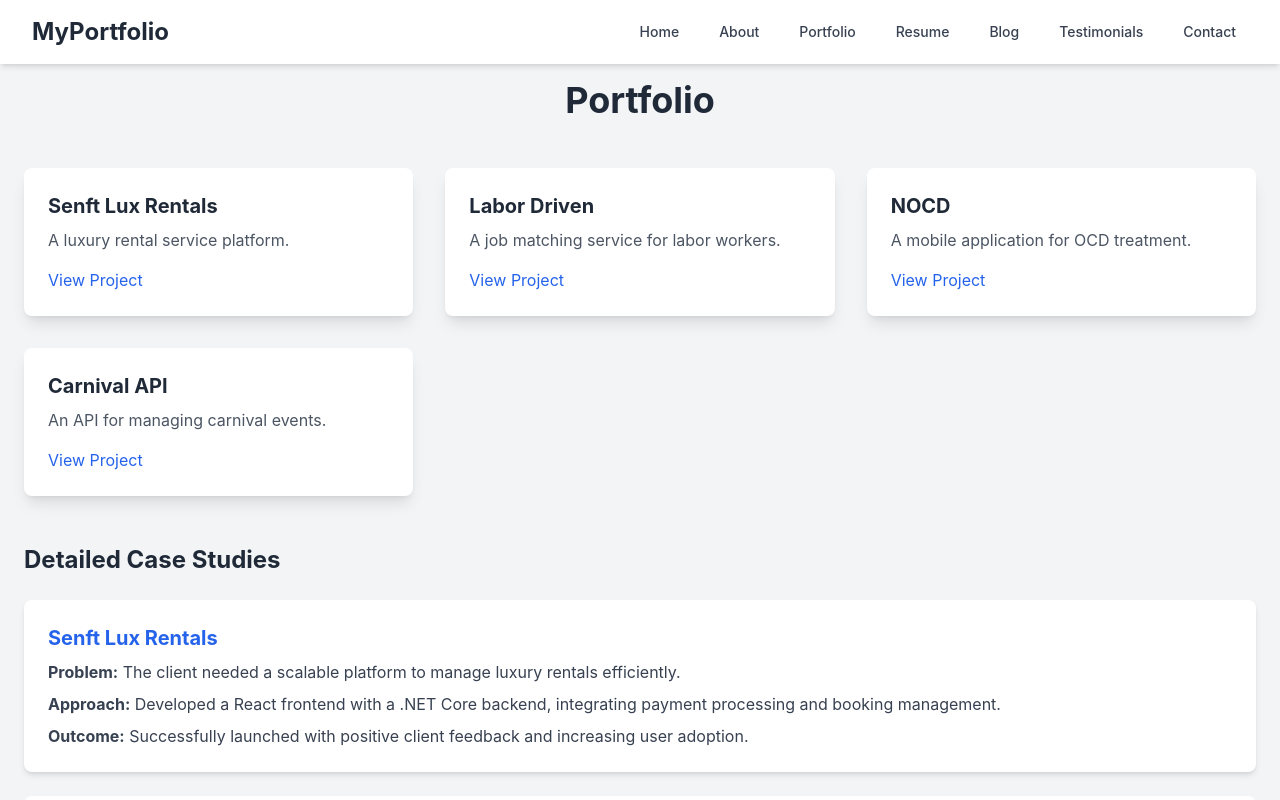
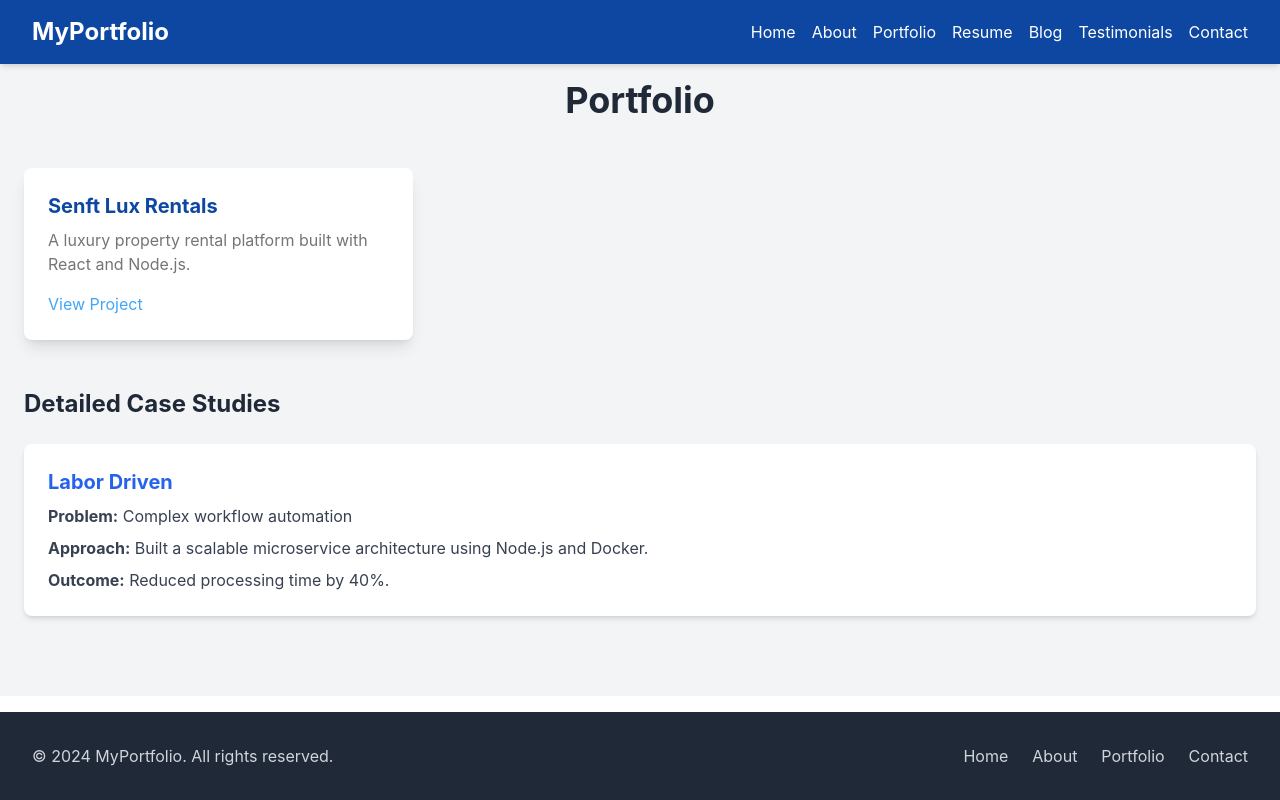
Before and after one commit to stephensenft21/portfoliosite, a React (Create React App) app: page /portfoliosite/portfolio in a window 1280 px wide. Shown: the top 800 px of the page. Built offline with nearby package versions, Linux system fonts and the light colour scheme.

Commit message:
updated components

```diff
--- a/src/components/Articles.js
+++ b/src/components/Articles.js
@@ -1,18 +1,12 @@
 import React from 'react';
-import './Articles.css';
 
 const articles = [
   {
-    title: 'Exploring the Latest in React 18',
-    summary: 'An in-depth look at the new features and improvements in React 18.',
+    title: 'Understanding React Hooks',
+    excerpt: 'Learn about the power of React Hooks and how they can simplify your component logic.',
     link: '#'
   },
-  {
-    title: 'Handling State Management with Redux',
-    summary: 'A guide to managing complex state in React applications using Redux.',
-    link: '#'
-  },
-  // Add more articles as needed
+  // Add other articles...
 ];
 
 const Articles = () => {
--- a/src/components/ClientFeedback.js
+++ b/src/components/ClientFeedback.js
@@ -1,18 +1,11 @@
 import React from 'react';
-import './ClientFeedback.css';
 
 const feedbacks = [
   {
-    name: 'John Doe',
-    feedback: 'Stephen was instrumental in our project’s success. His attention to detail and ability to solve complex problems was invaluable.',
-    position: 'Project Manager at TechCorp'
+    client: 'John Doe',
+    feedback: 'Amazing work! The project was delivered on time and exceeded all expectations.',
   },
-  {
-    name: 'Jane Smith',
-    feedback: 'Working with Stephen was a pleasure. His expertise in full-stack development significantly improved our product’s performance.',
-    position: 'CTO at Innovatech'
-  },
-  // Add more feedback as needed
+  // Add other feedbacks...
 ];
 
 const ClientFeedback = () => {
--- a/src/components/DetailedCaseStudies.js
+++ b/src/components/DetailedCaseStudies.js
@@ -1,21 +1,13 @@
 import React from 'react';
-import './DetailedCaseStudies.css';
 
 const caseStudies = [
   {
-    title: 'Senft Lux Rentals',
-    problem: 'The client needed a scalable platform to manage luxury rentals efficiently.',
-    approach: 'Developed a React frontend with a .NET Core backend, integrating payment processing and booking management.',
-    technologies: ['React', '.NET Core', 'Stripe', 'SQL Server'],
-    outcome: 'Successfully launched with positive client feedback and increasing user adoption.'
+    title: 'Labor Driven',
+    problem: 'Complex workflow automation',
+    approach: 'Built a scalable microservice architecture using Node.js and Docker.',
+    outcome: 'Reduced processing time by 40%.',
   },
-  {
-    title: 'Labor Driven',
-    problem: 'Labor workers needed a reliable job matching service.',
-    approach: 'Built a responsive web app using React and AWS services for backend.',
-    technologies: ['React', 'AWS Cognito', 'Redux', 'Formik'],
-    outcome: 'Improved job matching accuracy and user engagement.'
-  }
+  // Add other case studies...
 ];
 
 const DetailedCaseStudies = () => {
--- a/src/components/Endorsements.js
+++ b/src/components/Endorsements.js
@@ -1,18 +1,12 @@
 import React from 'react';
-import './Endorsements.css';
 
 const endorsements = [
   {
-    name: 'Alice Brown',
-    endorsement: 'Stephen’s skill in React and Node.js is top-notch. He’s a developer you can rely on to deliver quality work.',
-    position: 'Lead Developer at SoftSolutions'
+    endorser: 'Jane Smith',
+    position: 'CTO, TechCorp',
+    endorsement: 'A highly skilled developer with an eye for detail and a passion for delivering quality work.',
   },
-  {
-    name: 'Michael Johnson',
-    endorsement: 'I highly recommend Stephen for any project requiring deep technical expertise and a collaborative approach.',
-    position: 'CEO at WebWorks'
-  },
-  // Add more endorsements as needed
+  // Add other endorsements...
 ];
 
 const Endorsements = () => {
@@ -30,4 +24,5 @@ const Endorsements = () => {
     </div>
   );
 };
+
 export default Endorsements;
--- a/src/components/ExperienceSummary.js
+++ b/src/components/ExperienceSummary.js
@@ -2,19 +2,12 @@ import React from 'react';
 
 const experiences = [
   {
-    role: 'Application Engineer',
-    company: 'SCRI/Mckesson',
-    date: 'April 2022 - April 2024',
-    location: 'Nashville, TN (Hybrid)',
-    description: 'Contributed to feature development for StudyCentral, ensuring compliance with healthcare regulations and enhancing application features.'
-  },
-  {
     role: 'Technical Resident/Automation Engineer',
     company: 'HCA Healthcare',
     date: 'October 2021 - April 2022',
-    location: 'Nashville, TN (Hybrid)',
     description: 'Streamlined tasks and implemented enterprise-level automations, saving 146 annual hours in HR.'
   },
+  // Add other experiences...
 ];
 
 const ExperienceSummary = () => {
--- a/src/components/Navbar.js
+++ b/src/components/Navbar.js
@@ -10,70 +10,46 @@ const Navbar = () => {
   };
 
   return (
-    <nav className="bg-white shadow-md fixed w-full z-10">
+    <nav className="bg-primary text-white shadow-md fixed w-full z-10">
       <div className="max-w-7xl mx-auto px-4 sm:px-6 lg:px-8">
         <div className="flex items-center justify-between h-16">
           <div className="flex items-center">
-            <Link to="/" className="text-2xl font-bold text-gray-800">
+            <Link to="/" className="text-2xl font-bold">
               MyPortfolio
             </Link>
           </div>
           <div className="hidden md:block">
             <div className="ml-10 flex items-baseline space-x-4">
-              <Link to="/" className="hover:text-blue-600 text-gray-700 px-3 py-2 rounded-md text-sm font-medium">
-                Home
-              </Link>
-              <Link to="/about" className="hover:text-blue-600 text-gray-700 px-3 py-2 rounded-md text-sm font-medium">
-                About
-              </Link>
-              <Link to="/portfolio" className="hover:text-blue-600 text-gray-700 px-3 py-2 rounded-md text-sm font-medium">
-                Portfolio
-              </Link>
-              <Link to="/resume" className="hover:text-blue-600 text-gray-700 px-3 py-2 rounded-md text-sm font-medium">
-                Resume
-              </Link>
-              <Link to="/blog" className="hover:text-blue-600 text-gray-700 px-3 py-2 rounded-md text-sm font-medium">
-                Blog
-              </Link>
-              <Link to="/testimonials" className="hover:text-blue-600 text-gray-700 px-3 py-2 rounded-md text-sm font-medium">
-                Testimonials
-              </Link>
-              <Link to="/contact" className="hover:text-blue-600 text-gray-700 px-3 py-2 rounded-md text-sm font-medium">
-                Contact
-              </Link>
+              {['Home', 'About', 'Portfolio', 'Resume', 'Blog', 'Testimonials', 'Contact'].map((item) => (
+                <Link
+                  key={item}
+                  to={`/${item.toLowerCase()}`}
+                  className="hover:text-accent transition duration-300"
+                >
+                  {item}
+                </Link>
+              ))}
             </div>
           </div>
           <div className="flex md:hidden">
-            <button onClick={toggleMenu} className="text-gray-700 hover:text-blue-600 focus:outline-none focus:text-blue-600">
+            <button onClick={toggleMenu} className="focus:outline-none">
               {isOpen ? <FaTimes className="h-6 w-6" /> : <FaBars className="h-6 w-6" />}
             </button>
           </div>
         </div>
       </div>
       {isOpen && (
-        <div className="md:hidden">
+        <div className="md:hidden bg-primary text-white">
           <div className="px-2 pt-2 pb-3 space-y-1 sm:px-3">
-            <Link to="/" className="hover:text-blue-600 text-gray-700 block px-3 py-2 rounded-md text-base font-medium">
-              Home
-            </Link>
-            <Link to="/about" className="hover:text-blue-600 text-gray-700 block px-3 py-2 rounded-md text-base font-medium">
-              About
-            </Link>
-            <Link to="/portfolio" className="hover:text-blue-600 text-gray-700 block px-3 py-2 rounded-md text-base font-medium">
-              Portfolio
-            </Link>
-            <Link to="/resume" className="hover:text-blue-600 text-gray-700 block px-3 py-2 rounded-md text-base font-medium">
-              Resume
-            </Link>
-            <Link to="/blog" className="hover:text-blue-600 text-gray-700 block px-3 py-2 rounded-md text-base font-medium">
-              Blog
-            </Link>
-            <Link to="/testimonials" className="hover:text-blue-600 text-gray-700 block px-3 py-2 rounded-md text-base font-medium">
-              Testimonials
-            </Link>
-            <Link to="/contact" className="hover:text-blue-600 text-gray-700 block px-3 py-2 rounded-md text-base font-medium">
-              Contact
-            </Link>
+            {['Home', 'About', 'Portfolio', 'Resume', 'Blog', 'Testimonials', 'Contact'].map((item) => (
+              <Link
+                key={item}
+                to={`/${item.toLowerCase()}`}
+                className="block px-3 py-2 rounded-md text-base font-medium hover:bg-accent transition duration-300"
+              >
+                {item}
+              </Link>
+            ))}
           </div>
         </div>
       )}
--- a/src/components/ProfessionalMilestones.js
+++ b/src/components/ProfessionalMilestones.js
@@ -1,5 +1,4 @@
 import React from 'react';
-import './ProfessionalMilestones.css';
 
 const milestones = [
   {
@@ -8,25 +7,9 @@ const milestones = [
     period: 'April 2022 - April 2024',
     description: 'Contributed to feature development for StudyCentral, ensuring compliance with healthcare regulations and enhancing application features.'
   },
-  {
-    role: 'Technical Resident/Automation Engineer',
-    company: 'HCA Healthcare',
-    period: 'October 2021 - April 2022',
-    description: 'Streamlined tasks and implemented enterprise-level automations, saving 146 annual hours in HR.'
-  },
-  {
-    role: 'Mobile Application Developer',
-    company: 'Relevnt, Inc.',
-    period: 'June 2021 - March 2022',
-    description: 'Implemented SSO integration and developed native modules, enhancing user engagement for the Relevnt app.'
-  },
-  {
-    role: 'Full Stack Developer Lead',
-    company: 'Labor Driven, LLC',
-    period: 'December 2020 - October 2021',
-    description: 'Led the technical management and development of a high-level web application, collaborating closely with a team of developers and product owners.'
-  }
+  // Add other milestones...
 ];
+
 const ProfessionalMilestones = () => {
   return (
     <div className="bg-white p-8 rounded-lg shadow-md">
--- a/src/components/ProjectShowcase.js
+++ b/src/components/ProjectShowcase.js
@@ -1,42 +1,26 @@
 import React from 'react';
-import './ProjectShowcase.css';
 
 const projects = [
   {
     title: 'Senft Lux Rentals',
-    description: 'A luxury rental service platform.',
-    image: '/path/to/senft-lux-rentals.jpg',
+    description: 'A luxury property rental platform built with React and Node.js.',
     link: '#'
   },
-  {
-    title: 'Labor Driven',
-    description: 'A job matching service for labor workers.',
-    image: '/path/to/labor-driven.jpg',
-    link: '#'
-  },
-  {
-    title: 'NOCD',
-    description: 'A mobile application for OCD treatment.',
-    image: '/path/to/nocd.jpg',
-    link: '#'
-  },
-  {
-    title: 'Carnival API',
-    description: 'An API for managing carnival events.',
-    image: '/path/to/carnival-api.jpg',
-    link: '#'
-  }
+  // Add other projects...
 ];
 
 const ProjectShowcase = () => {
   return (
     <div className="grid grid-cols-1 md:grid-cols-2 lg:grid-cols-3 gap-8">
       {projects.map((project, index) => (
-        <div key={index} className="bg-white shadow-lg rounded-lg overflow-hidden">
+        <div
+          key={index}
+          className="bg-white shadow-lg rounded-lg overflow-hidden hover:transform hover:scale-105 transition duration-300"
+        >
           <div className="p-6">
-            <h3 className="text-xl font-bold text-gray-800">{project.title}</h3>
-            <p className="text-gray-600 mt-2">{project.description}</p>
-            <a href={project.link} className="text-blue-600 mt-4 inline-block hover:text-blue-700">
+            <h3 className="text-xl font-bold text-primary">{project.title}</h3>
+            <p className="text-textSecondary mt-2">{project.description}</p>
+            <a href={project.link} className="text-secondary mt-4 inline-block hover:text-accent transition duration-300">
               View Project
             </a>
           </div>
--- a/src/components/Tutorials.js
+++ b/src/components/Tutorials.js
@@ -1,20 +1,13 @@
 import React from 'react';
-import './Tutorials.css';
 
 const tutorials = [
   {
-    title: 'Building a Full-Stack App with React and Node.js',
-    summary: 'A step-by-step guide to creating a full-stack web application using React for the frontend and Node.js for the backend.',
+    title: 'Building a REST API with Express.js',
+    excerpt: 'A step-by-step guide on creating a RESTful API using Node.js and Express.js.',
     link: '#'
   },
-  {
-    title: 'Getting Started with TypeScript in React',
-    summary: 'An introductory tutorial on integrating TypeScript into your React projects for better type safety.',
-    link: '#'
-  },
-  // Add more tutorials as needed
+  // Add other tutorials...
 ];
-
 
 const Tutorials = () => {
   return (
--- a/src/pages/HomePage.js
+++ b/src/pages/HomePage.js
@@ -2,13 +2,15 @@ import React from 'react';
 
 const HomePage = () => {
   return (
-    <section className="bg-gray-50 h-screen flex flex-col justify-center items-center text-center px-4">
-      <h1 className="text-4xl md:text-6xl font-bold text-gray-800 mb-4">Welcome to My Portfolio</h1>
-      <p className="text-lg md:text-xl text-gray-600 max-w-2xl mx-auto">
+    <section className="bg-background h-screen flex flex-col justify-center items-center text-center px-4">
+      <h1 className="text-4xl md:text-6xl font-bold text-primary mb-4 animate-fadeIn">
+        Welcome to My Portfolio
+      </h1>
+      <p className="text-lg md:text-xl text-textSecondary max-w-2xl mx-auto animate-fadeIn delay-500">
         I’m a Full Stack Developer with a passion for creating beautiful and functional web applications.
       </p>
-      <div className="mt-6">
-        <a href="#portfolio" className="inline-block bg-blue-600 text-white py-3 px-6 rounded-md shadow-lg hover:bg-blue-700 transition duration-300">
+      <div className="mt-6 animate-slideIn delay-1000">
+        <a href="#portfolio" className="inline-block bg-accent text-white py-3 px-6 rounded-md shadow-lg hover:bg-accent-dark transition duration-300">
           View My Work
         </a>
       </div>
```
Also changed, not shown: 1 other file (tests, documents, lock files or other folders). Lines whose indentation alone changed are shown as unchanged.
